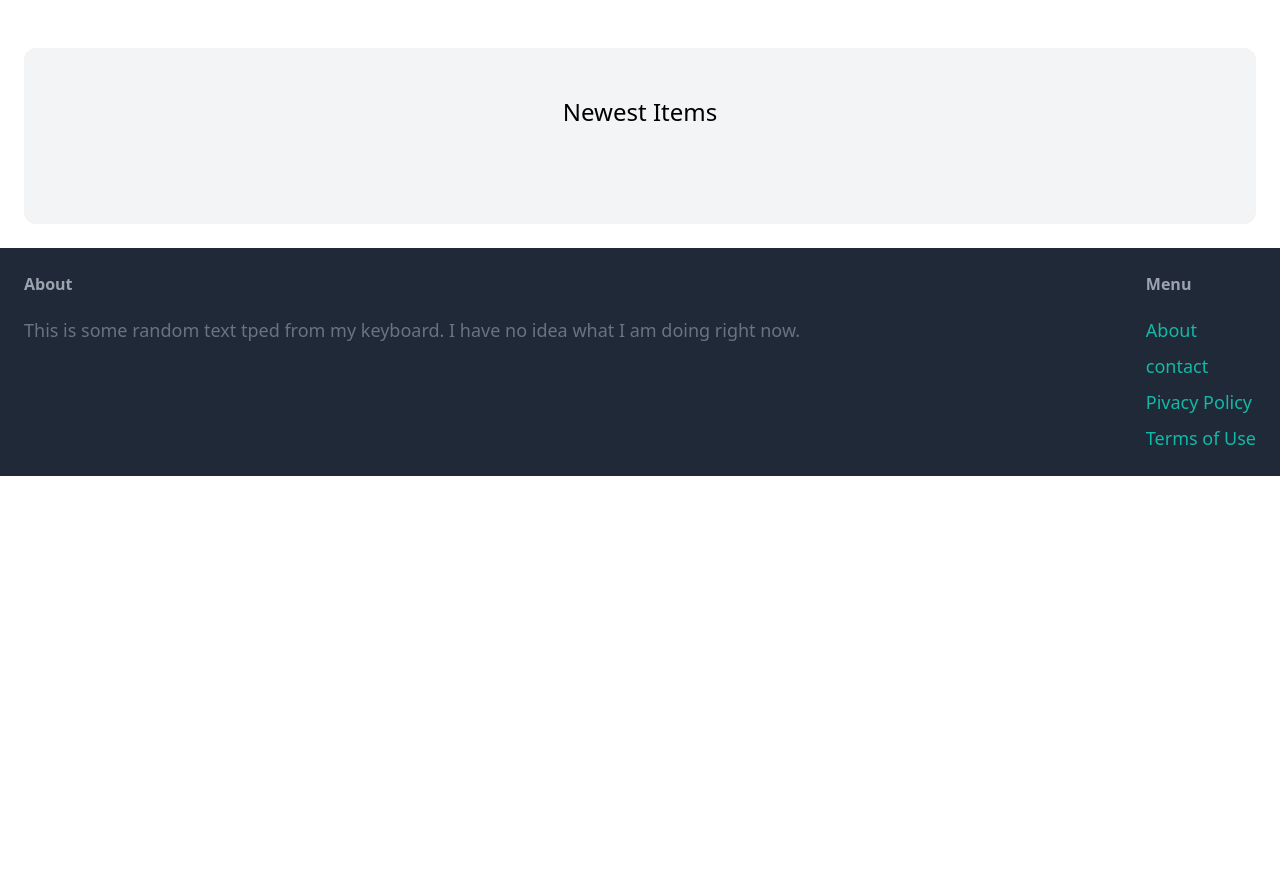
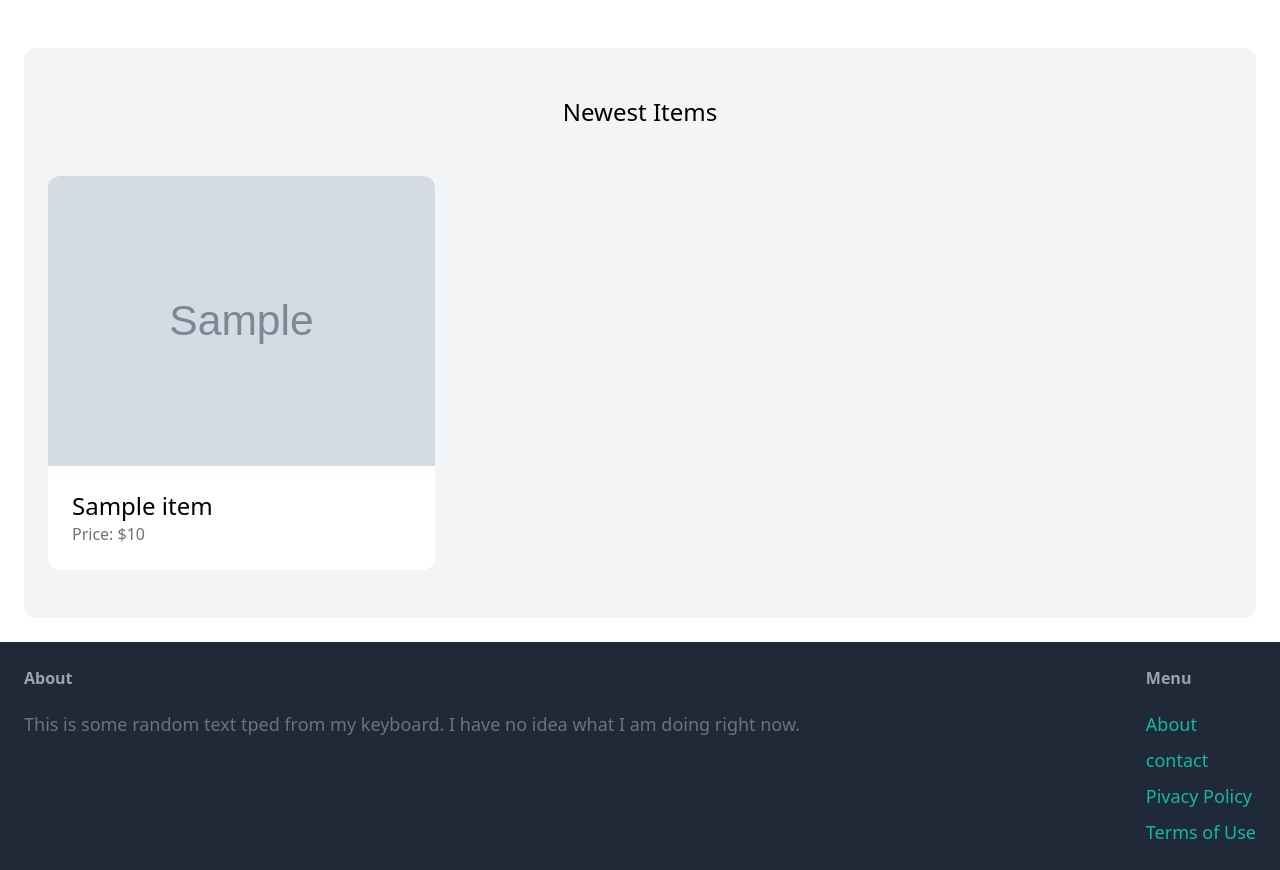
Before and after one commit to Sam-Ouedraogo/ecommerce_webapp, a Django app: template marketplace/core/templates/core/index.html in a window 1280 px wide. Shown: the part 77-947 px from the top of the page. Before the commit the page ends 553 px from the top, so only its background shows below. Run offline with Django 3.2, Linux system fonts and the light colour scheme; the template is opened without the code that fills it: most values are stand-ins (such as "Sample title", 1, 10 or a date in 2020); grey boxes marked "Sample" are stand-in pictures; some libraries are stand-ins or nearby versions.

Commit message:
adding images

```diff
--- a/marketplace/core/templates/core/index.html
+++ b/marketplace/core/templates/core/index.html
@@ -1,11 +1,30 @@
 {% extends 'core/base.html' %}
 
-{%block content%}
+
+{%block title%}
+    Welcome
+{%endblock%}
+
+{% block content %}
     <div class="mt-6 px-6 py-12 bg-gray-100 rounded-xl">
         <h2 class="mb-12 text-2xl text-center">Newest Items</h2>
+
+        <div class="grid grid-cols-3 gap-3">
+            {% for item in items %}
+                <div>
+                    <a href="#">
+                        <div>
+                            <img src="{{item.image.url}}" class="rounded-t-xl">
+                        </div>
+                        <div class="p-6 bg-white rounded-b-xl">
+                            <h2 class="text-2xl">{{item.name}}</h2>
+                            <p class="text-gray-500">Price: ${{item.price}}</p>
+                        </div>
+                    </a>
+                </div>
+
+            {% endfor %}
+        </div>
+
     </div>
-{%endblock%}
-
-{%block title%}
-    Home
-{%endblock%}
+{% endblock %}
--- a/marketplace/core/views.py
+++ b/marketplace/core/views.py
@@ -15,8 +15,6 @@ def index(request):
         'items': items
     })
 
-def index(request):
-    return render(request, 'core/index.html')
 
 def contact (request):
     return render(request, 'core/contact.html')
--- a/marketplace/marketplace/urls.py
+++ b/marketplace/marketplace/urls.py
@@ -18,9 +18,13 @@ Including another URLconf
 from django.contrib import admin
 from django.urls import path
 from core import views
+from django.conf import settings
+from django.conf.urls.static import static
+
+from core.views import index, contact
 
 urlpatterns = [
     path("admin/", admin.site.urls),
     path('', views.index, name='index'),
     path('contact/', views.contact, name = 'contact' )
-]
+] + static(settings.MEDIA_URL, document_root=settings.MEDIA_ROOT)
```
Also changed, not shown: marketplace/core/templates/core/contact.html (+4 -4 lines).
